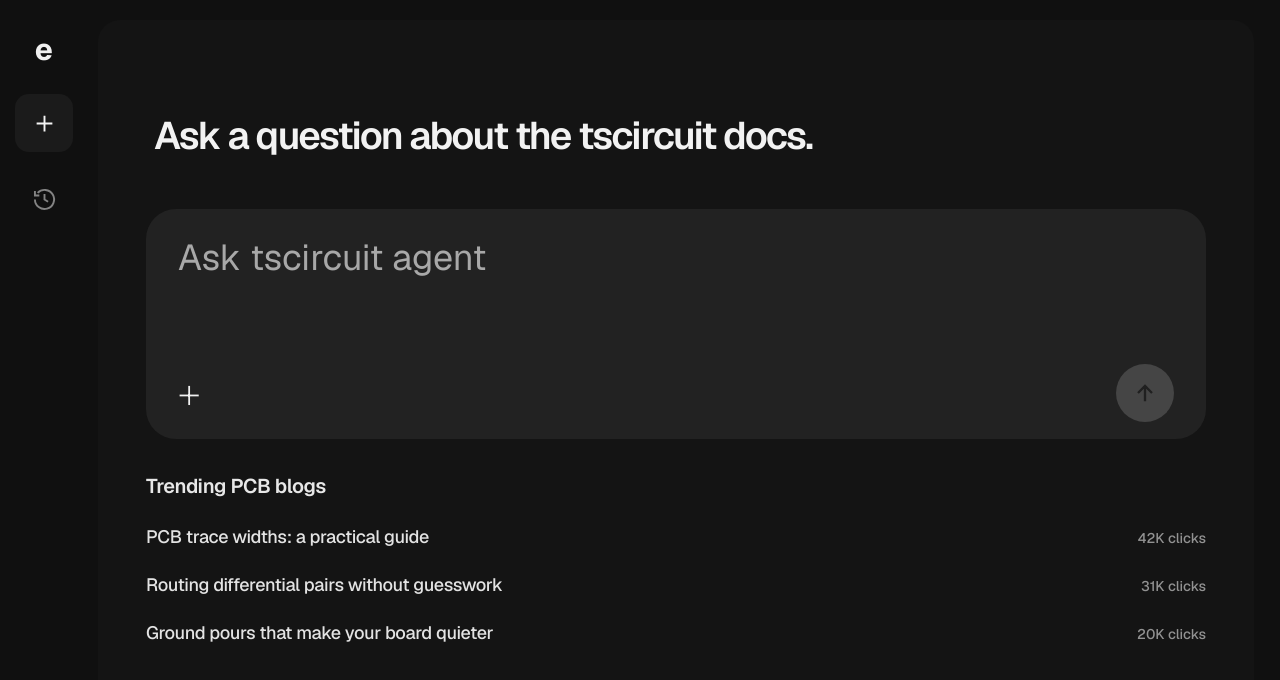
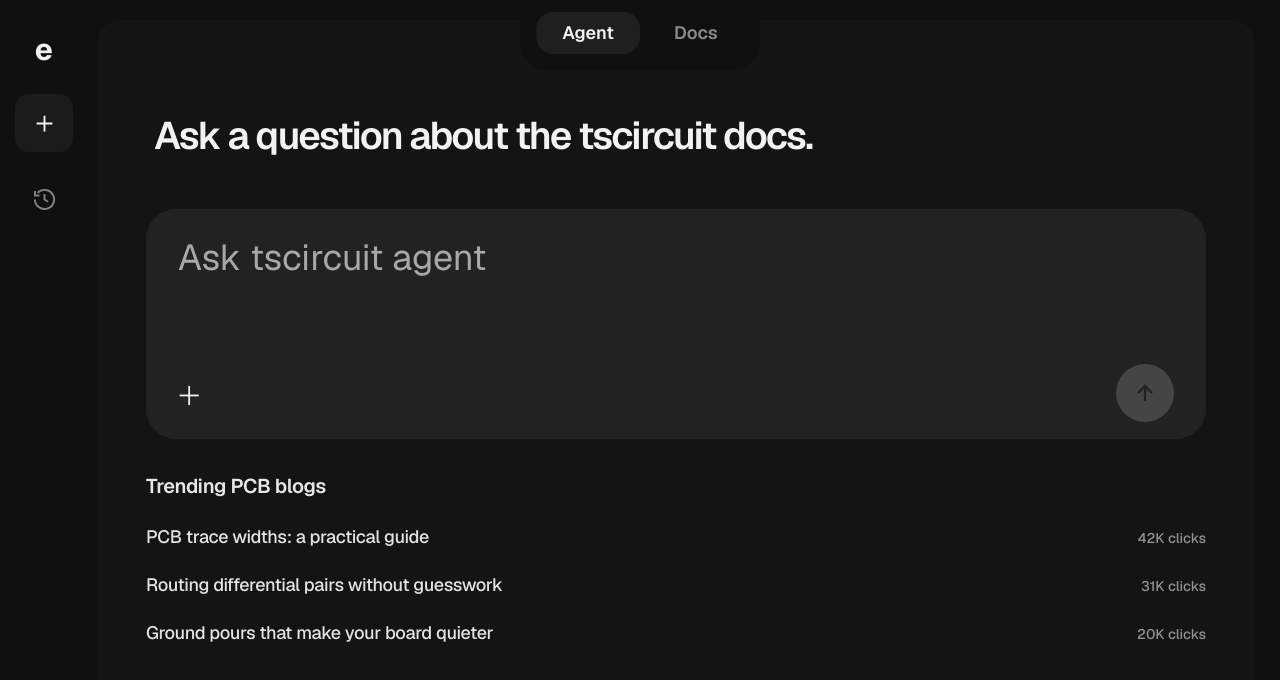
Before and after one commit to tscircuit/eleqon, a Next.js app: page / in a window 1280 px wide. Shown: the top 680 px of the page. Built offline with nearby package versions, Linux system fonts and the light colour scheme.

Commit message:
Show context notch on home screen

```diff
--- a/components/workspace/workspace.module.css
+++ b/components/workspace/workspace.module.css
@@ -4,6 +4,9 @@
 .railButton { display:grid; width:58px; height:58px; place-items:center; border:0; border-radius:14px; background:transparent; color:#838383; cursor:pointer; }
 .railButton:hover, .railButton[data-active="true"] { color:#f5f5f5; background:#1b1b1b; }
 .railButton svg { width:27px; height:27px; }
+.notch { position:fixed; z-index:10; top:0; left:50%; display:flex; gap:8px; transform:translateX(-50%); border-radius:0 0 26px 26px; background:#101010; padding:12px 16px 16px; }
+.notchButton { border:0; border-radius:17px; background:transparent; padding:12px 26px; color:#8a8a8a; cursor:pointer; font-size:18px; font-weight:600; line-height:1; }
+.notchButton[data-active="true"] { background:#1f1f1f; color:#f4f4f4; }
 .main { min-width:0; padding:20px 26px 20px 10px; }
 .frame { display:grid; min-height:calc(100vh - 40px); overflow:hidden; border:0; border-radius:22px; background:#141414; }
 .welcome { place-items:center; }
--- a/components/workspace/workspace.tsx
+++ b/components/workspace/workspace.tsx
@@ -9,6 +9,7 @@ import styles from "./workspace.module.css";
 
 type WorkspaceTab = "code" | "pcb" | "schematic" | "model";
 type View = { readonly kind: "welcome" } | { readonly kind: "thread"; readonly threadId: ChatThread["id"] };
+type HomeTab = "agent" | "docs";
 
 const tabs: ReadonlyArray<{ readonly id: WorkspaceTab; readonly label: string; readonly icon: typeof CodeIcon }> = [
   { id: "code", label: "Code", icon: CodeIcon },
@@ -34,6 +35,7 @@ export function Workspace() {
   const [threads, setThreads] = useState<ReadonlyArray<ChatThread>>(() => typeof window === "undefined" ? [] : new ChatThreadStore(window.localStorage).read());
   const [view, setView] = useState<View>({ kind: "welcome" });
   const [activeTab, setActiveTab] = useState<WorkspaceTab>("code");
+  const [homeTab, setHomeTab] = useState<HomeTab>("agent");
   const [, startTransition] = useTransition();
 
   useEffect(() => { const store = new ChatThreadStore(window.localStorage); threads.toReversed().forEach((thread) => store.save(thread)); }, [threads]);
@@ -52,6 +54,7 @@ export function Workspace() {
 
   return (
     <div className={styles.workspace} data-view={view.kind}>
+      {view.kind === "welcome" ? <HomeNotch activeTab={homeTab} onSelect={setHomeTab} /> : null}
       <nav className={styles.rail} aria-label="Workspace navigation">
         <Brand className={styles.brand} />
         <RailButton label="New" icon={<PlusIcon />} onClick={startThread} active={view.kind === "welcome"} />
@@ -64,6 +67,11 @@ export function Workspace() {
       </main>
     </div>
   );
+}
+
+/** Switches the home-screen context between agent and documentation. */
+function HomeNotch({ activeTab, onSelect }: { readonly activeTab: HomeTab; readonly onSelect: (tab: HomeTab) => void }) {
+  return <div className={styles.notch} role="tablist" aria-label="Home context"><button className={styles.notchButton} data-active={activeTab === "agent"} type="button" role="tab" aria-selected={activeTab === "agent"} onClick={() => onSelect("agent")}>Agent</button><button className={styles.notchButton} data-active={activeTab === "docs"} type="button" role="tab" aria-selected={activeTab === "docs"} onClick={() => onSelect("docs")}>Docs</button></div>;
 }
 
 /** Renders a rail navigation control. */
```
